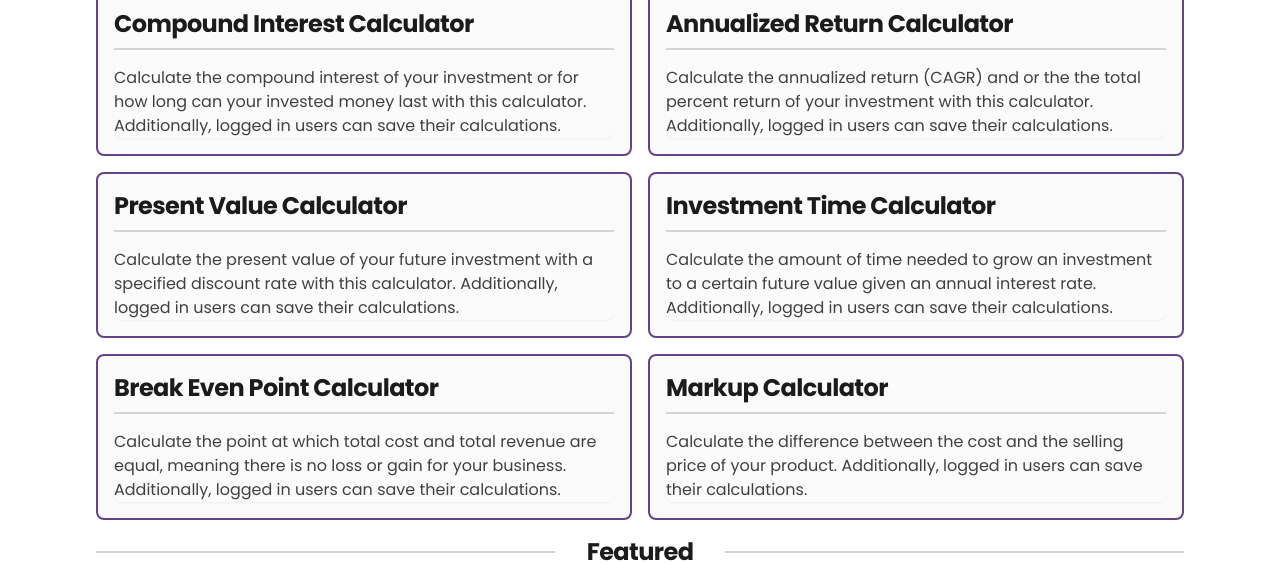
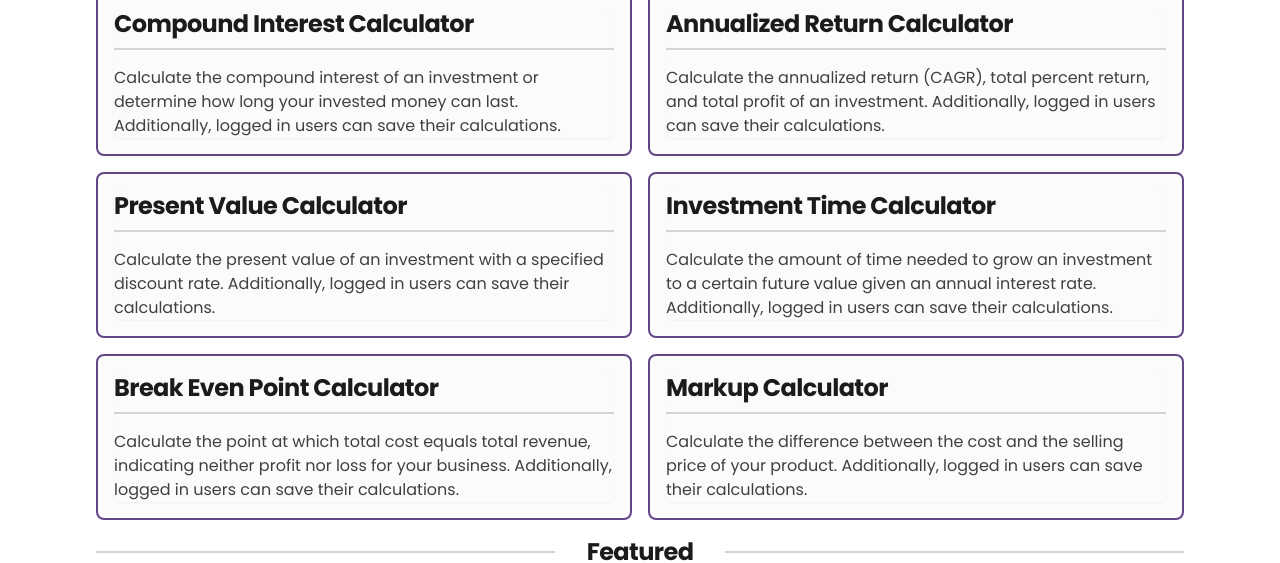
Before and after one commit to 0mppula/koronkorko-remastered, a Next.js app: page / in a window 1280 px wide. Shown: the part 196-759 px from the top of the page. Built offline with nearby package versions, Linux system fonts and the light colour scheme; no server answers.

Commit message:
Refactored calculator descriptions for clarity and consistency.

```diff
--- a/constants/data.ts
+++ b/constants/data.ts
@@ -7,19 +7,19 @@ export const calculators = [
 		name: 'Compound Interest Calculator',
 		url: 'compound-interest-calculator',
 		description:
-			'Calculate the compound interest of your investment or for how long can your invested money last with this calculator. Additionally, logged in users can save their calculations.',
+			'Calculate the compound interest of an investment or determine how long your invested money can last. Additionally, logged in users can save their calculations.',
 	},
 	{
 		name: 'Annualized Return Calculator',
 		url: 'annualized-return-calculator',
 		description:
-			'Calculate the annualized return (CAGR) and or the the total percent return of your investment with this calculator. Additionally, logged in users can save their calculations.',
+			'Calculate the annualized return (CAGR), total percent return, and total profit of an investment. Additionally, logged in users can save their calculations.',
 	},
 	{
 		name: 'Present Value Calculator',
 		url: 'present-value-calculator',
 		description:
-			'Calculate the present value of your future investment with a specified discount rate with this calculator. Additionally, logged in users can save their calculations.',
+			'Calculate the present value of an investment with a specified discount rate. Additionally, logged in users can save their calculations.',
 	},
 	{
 		name: 'Investment Time Calculator',
@@ -31,7 +31,7 @@ export const calculators = [
 		name: 'Break Even Point Calculator',
 		url: 'break-even-point-calculator',
 		description:
-			'Calculate the point at which total cost and total revenue are equal, meaning there is no loss or gain for your business. Additionally, logged in users can save their calculations.',
+			'Calculate the point at which total cost equals total revenue, indicating neither profit nor loss for your business. Additionally, logged in users can save their calculations.',
 	},
 	{
 		name: 'Markup Calculator',
```
